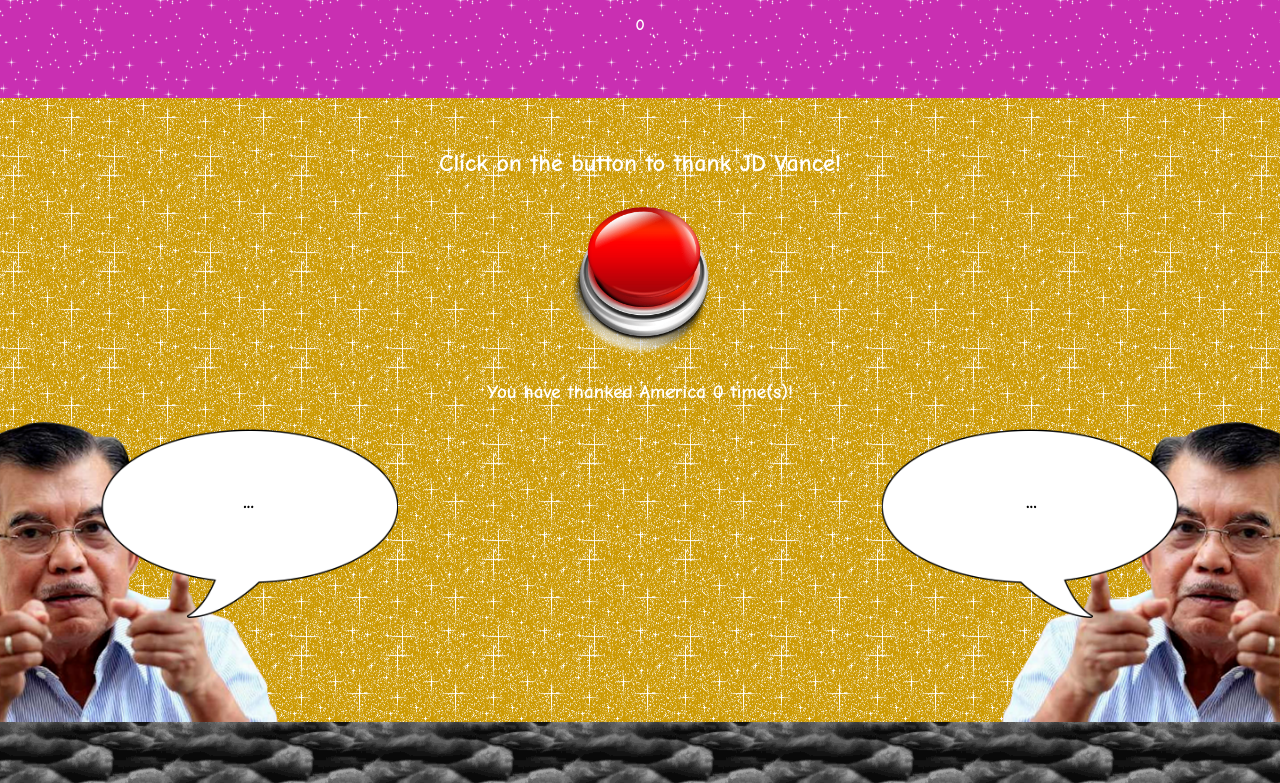
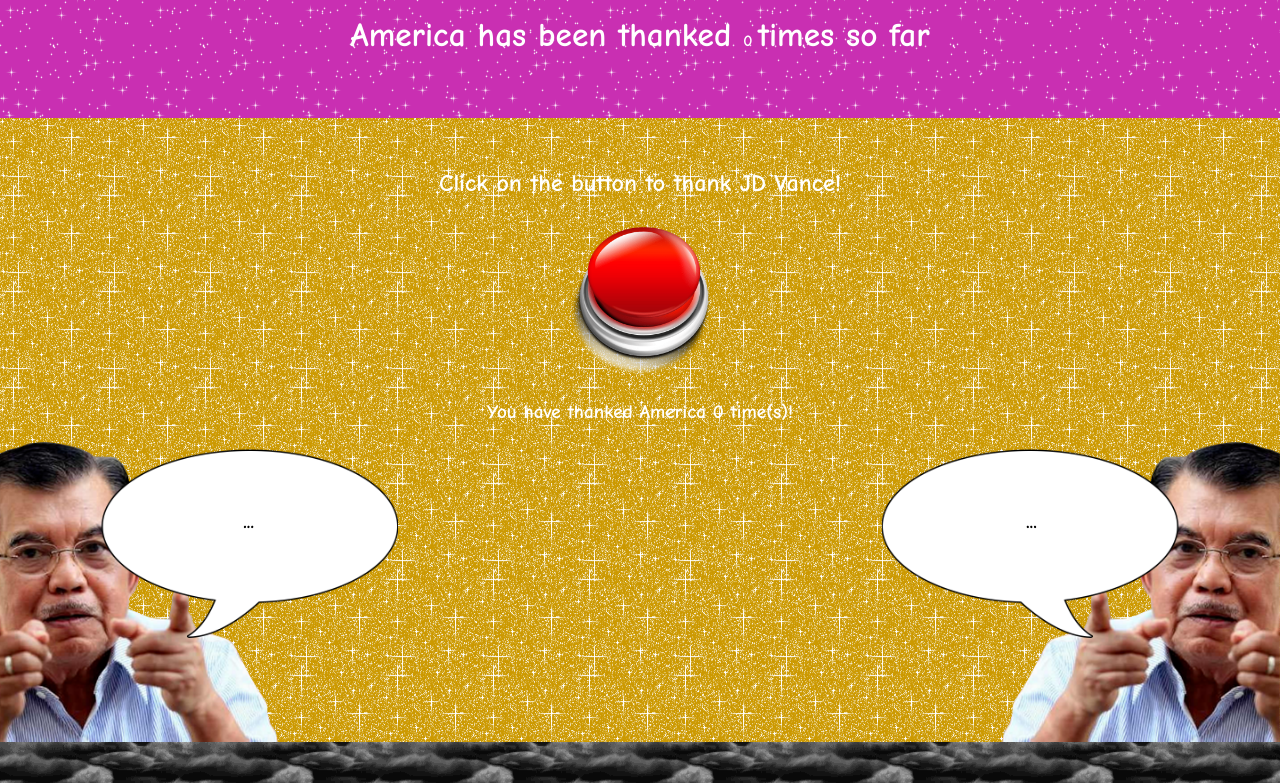
Before and after one commit to cja5553/thankyouforthecleanair, a plain HTML site: page index.html in a window 1280 px wide. Shown: the part 294-1077 px from the top of the page. Drawn offline with Linux system fonts and the light colour scheme; some packages are replaced by stand-ins of ours; no server answers.

Commit message:
Update index.html

```diff
--- a/index.html
+++ b/index.html
@@ -157,7 +157,7 @@
       transform: scaleX(-1);
     }
 
-/*     .thanks--counter::before {
+    .thanks--counter::before {
       content: "America has been thanked ";
       font-size: 25pt;
     }
@@ -169,7 +169,7 @@
 
 /*     .thanks--counter {
       font-size: 25pt;
-    } */
+    }
   </style>
 </head>
 
```
